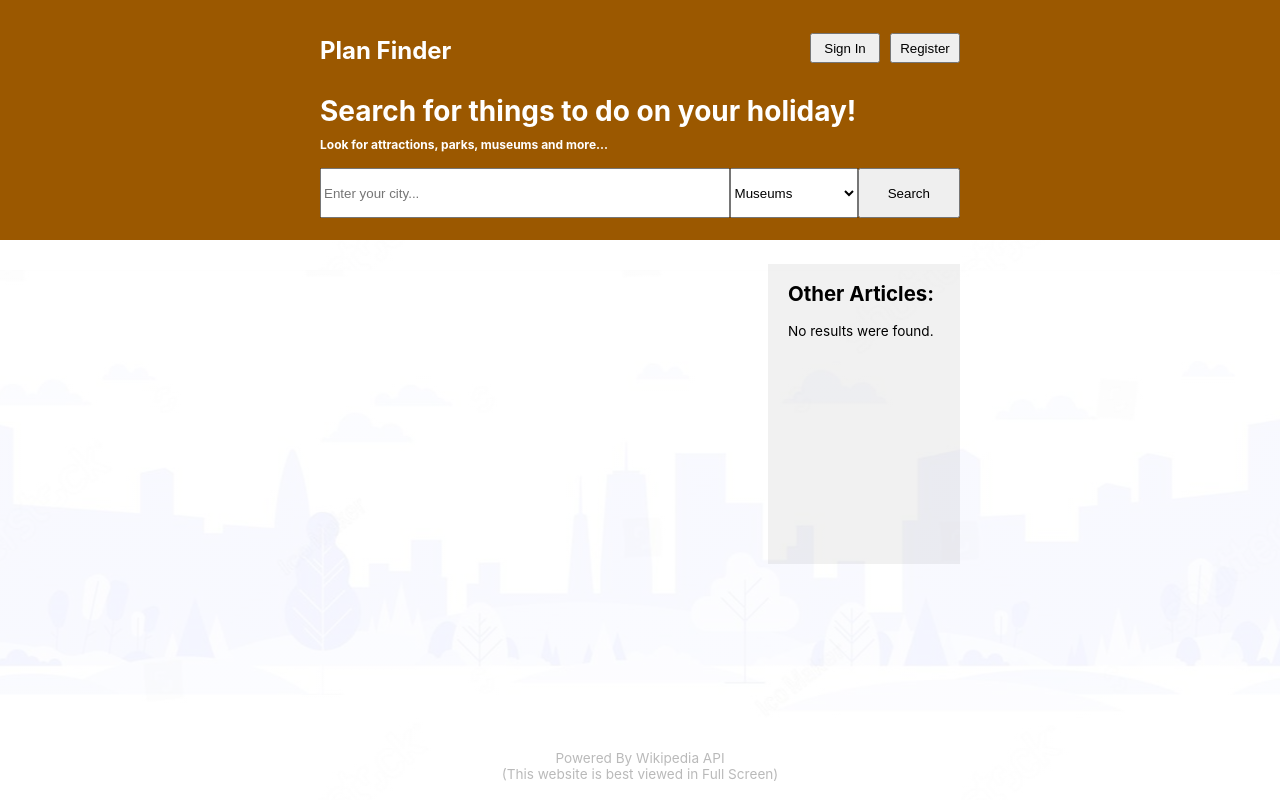
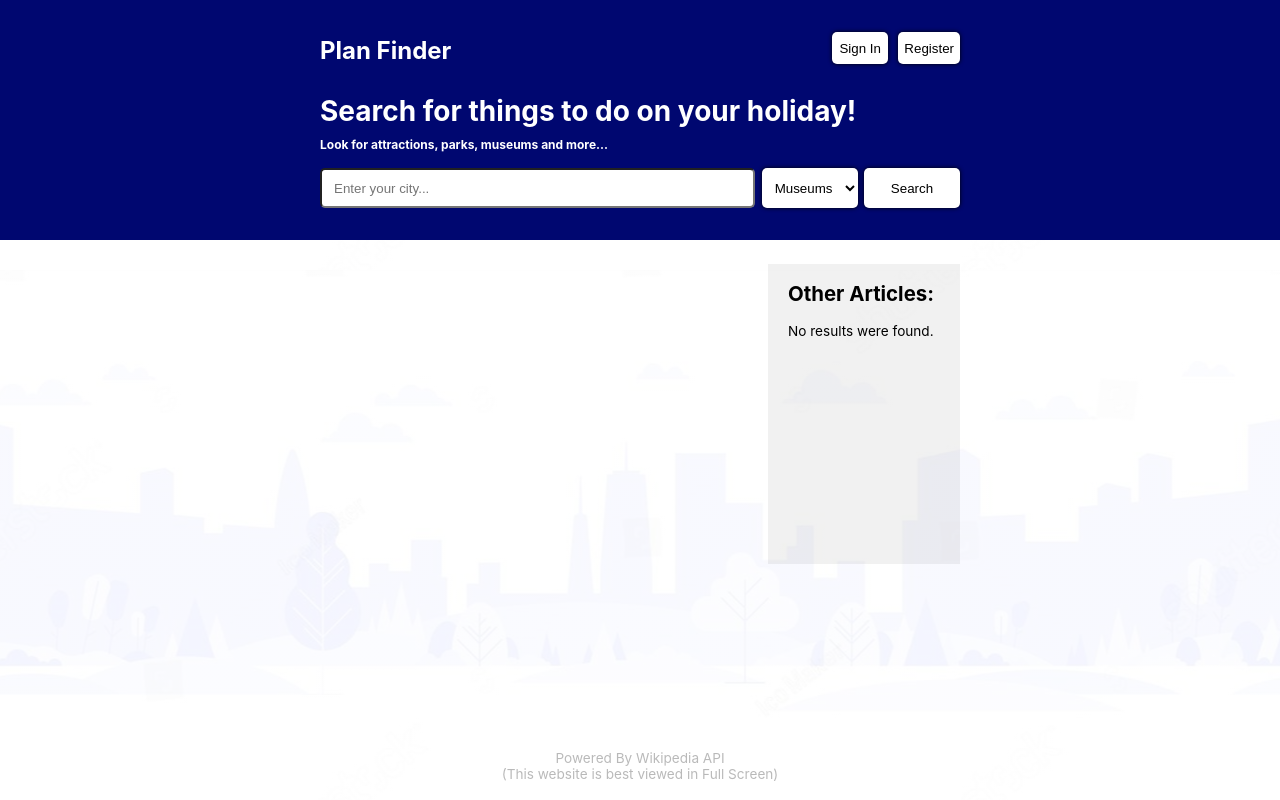
Before and after one commit to lseti1/planFinder-198302, a React (Create React App) app: page / in a window 1280 px wide. Built offline with nearby package versions, Linux system fonts and the light colour scheme.

Commit message:
Minor Visual Changes & Text Updates

```diff
--- a/src/App.css
+++ b/src/App.css
@@ -3,7 +3,7 @@
 }
 
 body {
-  background: linear-gradient(to bottom, rgb(155, 88, 0) 30%, rgba(255, 255, 255, 0.719) 0%), url('/public/cityBackground.png');
+  background: linear-gradient(to bottom, rgb(0, 7, 112) 30%, rgba(255, 255, 255, 0.719) 0%), url('/public/cityBackground.png');
   background-position: center bottom;
   background-repeat: no repeat;
 
@@ -27,26 +27,48 @@ body {
   top: 2%;
 }
 
+button {
+  background-color: rgb(255, 255, 255);
+
+  border: none;
+  border-radius: 5px;
+
+  box-shadow: 0px 0px 4px rgb(0, 0, 0);
+  color: rgb(0, 0, 0);
+  transition: 0.3s;
+  cursor: pointer;
+}
+
+button:hover {
+  background-color: rgb(203, 206, 255);
+}
+
+.signIn {
+  height: 50%;
+  width: 50%;
+}
+
+.register {
+  height: 50%;
+  width: 50%;
+}
+
+
 .IconsSignIn {
   display: flex;
   justify-content: flex-end;
   align-items: center;
   grid-template-columns: 1fr 1fr;
-  background-color: rgba(0, 0, 0, 0);
+  /* background-color: rgba(255, 255, 255, 0.342); */
   color: white;
   gap: 10px;
 
-  width: 20%;
+  width: 10%;
   height: 8%;
 
   position: absolute;
   right: 25%;
   top: 2%;
-}
-
-.buttons {
-  height: 30px;
-  width: 70px;
 }
 
 .InfoCard1 {
@@ -81,19 +103,51 @@ body {
 }
 
 
-.SearchBar {
-  display: grid;
-  background-color: rgba(0, 0, 0, 0.2);
+.searchBar {
+  display: flex;
+  justify-content: flex-start;
+  align-items: center;
+  /* background-color: rgba(0, 0, 0, 0.2); */
   text-align: center;
   color: white;
-  grid-template-columns: 2fr 0.5fr 0.5fr;
+  gap: 1%;
 
   width: 50%;
-  height: 50px;
+  height: 5%;
 
   position: absolute;
   left: 25%;
   top: 21%;
+}
+
+.searchArea {
+  height: 100%;
+  width: 68%;
+  border-radius: 5px;
+
+  text-indent: 10px;
+}
+
+.searchSelection {
+  height: 100%;
+  width: 15%;
+  border-radius: 5px;
+  text-align: center;
+
+  background-color: rgb(255, 255, 255);
+
+  border: none;
+  border-radius: 5px;
+
+  box-shadow: 0px 0px 4px rgb(0, 0, 0);
+  color: rgb(0, 0, 0);
+  transition: 0.3s;
+  cursor: pointer;
+}
+
+.searchButton {
+  height: 100%;
+  width: 15%;
 }
 
 .searchLinks {
--- a/src/App.js
+++ b/src/App.js
@@ -86,23 +86,23 @@ function App() {
     <div className="App">
       <div className="Title"><h2>Plan Finder</h2></div>
       <div className="IconsSignIn">
-        <button className="buttons">Sign In</button>
-        <button className="buttons">Register</button>
+        <button className="signIn">Sign In</button>
+        <button className="register">Register</button>
       </div>
       <div >
         <h1 className="InfoCard1">Search for things to do on your holiday!</h1>
         <p className="InfoCard2">Look for attractions, parks, museums and more... </p>
       </div>
-      <div className="SearchBar">
-        <input type="search" className="SearchArea" placeholder="Enter your city..." onChange={(e) => setQuery(e.target.value)} value={query}/>
-        <select value={searchType} onChange={(e) => setSearchType(e.target.value)}>
+      <div className="searchBar">
+        <input className="searchArea" type="search" placeholder="Enter your city..." onChange={(e) => setQuery(e.target.value)} value={query}/>
+        <select className="searchSelection" value={searchType} onChange={(e) => setSearchType(e.target.value)}>
           <option value="Attractions">Tourist Attractions</option>
           <option value="museums">Museums</option>
           <option value="parks">Parks & Gardens</option>
           <option value="monuments">Monuments</option>
           <option value="beaches">Beaches</option>
         </select>
-        <button type="submit" disabled={loading}> {loading ? 'Searching...' : 'Search'} </button>
+        <button className="searchButton" type="submit" disabled={loading}> {loading ? 'Searching...' : 'Search'} </button>
       </div>
       <div className="searchLinks">
         <h2>Other Articles:</h2>
@@ -118,7 +118,7 @@ function App() {
         <div>
           <h2>{results[0].title}</h2>
           <p>{summary}</p>
-          <a href={`https://en.wikipedia.org/?curid=${results[0].pageid}`} target="_blank" rel="noopener noreferrer">Click Here To Read More About This Article</a>
+          <a href={`https://en.wikipedia.org/?curid=${results[0].pageid}`} target="_blank" rel="noopener noreferrer">Read More About This Article</a>
         </div>
       )}
       </div>
```
